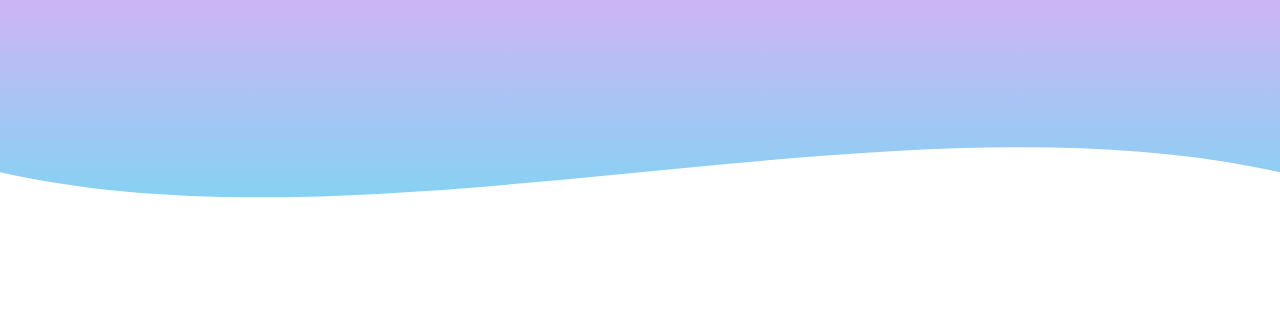
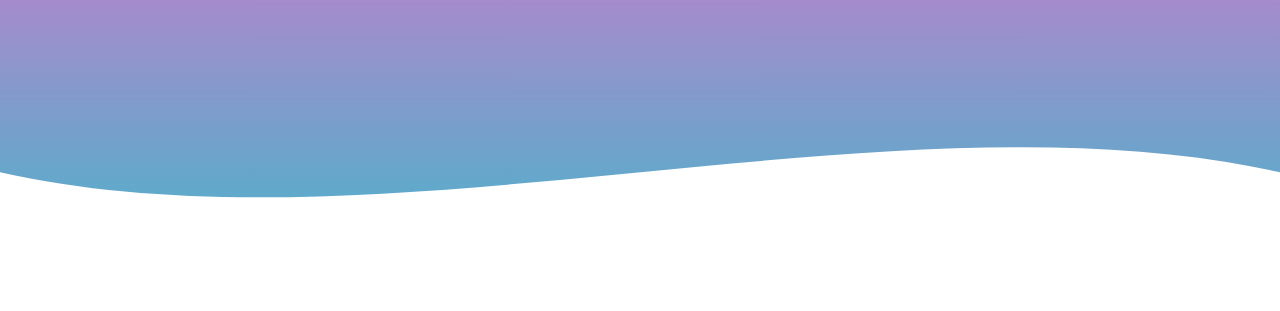
Before and after one commit to nicolmendoza/Web-design, a plain HTML site: page index.html in a window 1280 px wide. Shown: the part 343-654 px from the top of the page. Drawn offline with nearby package versions, Linux system fonts and the light colour scheme; the site is published under a folder, as on GitHub Pages, so addresses that start at the root find nothing.

Commit message:
Update styles.css

```diff
--- a/styles.css
+++ b/styles.css
@@ -28,8 +28,7 @@ header{
     width: 100%;
     height:600px ;
     background: #12c2e9;  /* fallback for old browsers */
-    background:linear-gradient(to bottom, hsla(356, 90%, 64%, 0.589), hsla(280, 78%, 69%, 0.575), hsla(191, 86%, 49%, 0.596)),url(/imagenes/img8.jpg) no-repeat center center/cover;  /* Chrome 10-25, Safari 5.1-6 */
-    background: linear-gradient(to bottom, hsla(356, 90%, 64%, 0.589), hsla(280, 78%, 69%, 0.575), hsla(191, 86%, 49%, 0.596)),url(/imagenes/portada.jpg) no-repeat center center/cover; /* W3C, IE 10+/ Edge, Firefox 16+, Chrome 26+, Opera 12+, Safari 7+ */
+    background: linear-gradient(to bottom, hsla(356, 90%, 64%, 0.589), hsla(280, 78%, 69%, 0.575), hsla(191, 86%, 49%, 0.596)),url(imagenes/portada.jpg) no-repeat center center/cover; /* W3C, IE 10+/ Edge, Firefox 16+, Chrome 26+, Opera 12+, Safari 7+ */
      ;
      background-size: cover;
     background-attachment: fixed;
```
